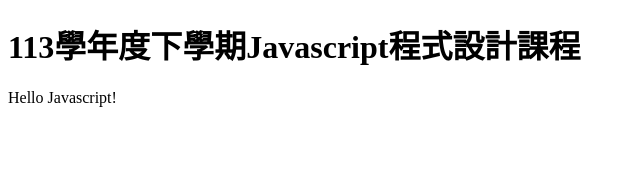
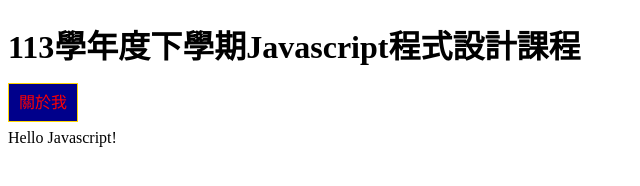
Before and after one commit to AbcZoe/20250320_JavaScript, a plain HTML site: page index.html in a window 1280 px wide. Shown: the whole page, without its empty margins (0-640 px from the left). Drawn offline with Linux system fonts and the light colour scheme.

Commit message:
add a link

```diff
--- a/index.html
+++ b/index.html
@@ -4,9 +4,27 @@
         <meta charset="UTF-8">
         <meta name="viewport" content="width=device-width, initial-scale=1.0">
         <title>Javascript課程</title>
+        <style>
+            a{
+                color:white;
+                background-color: darkblue;
+                text-decoration: none;
+                padding: 10px;
+                border:1px solid gold;
+            }
+            a:link{
+                color:red;
+            }
+            /*
+            a:visited{
+                color:green;
+            }
+            */
+        </style>
     </head>
     <body>
         <h1>113學年度下學期Javascript程式設計課程</h1>
+        <a href="about.html">關於我</a>
         <p>Hello Javascript!</p>
     </body>
 </html>
```
Also changed, not shown: about.html (added, +11 -0 lines).
